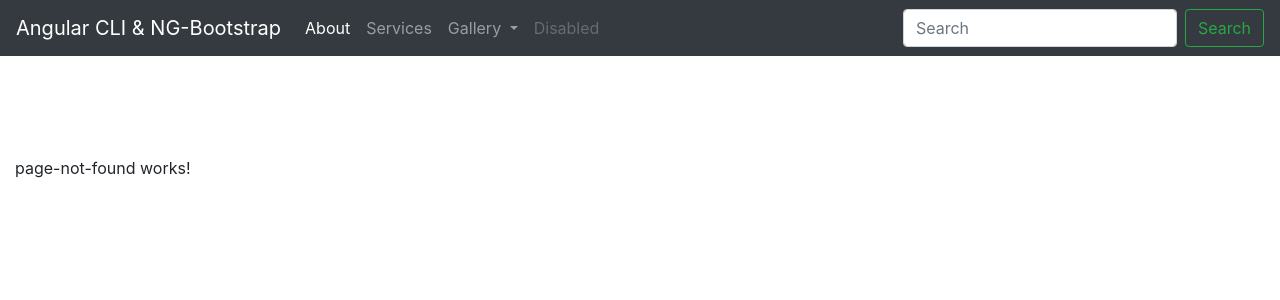
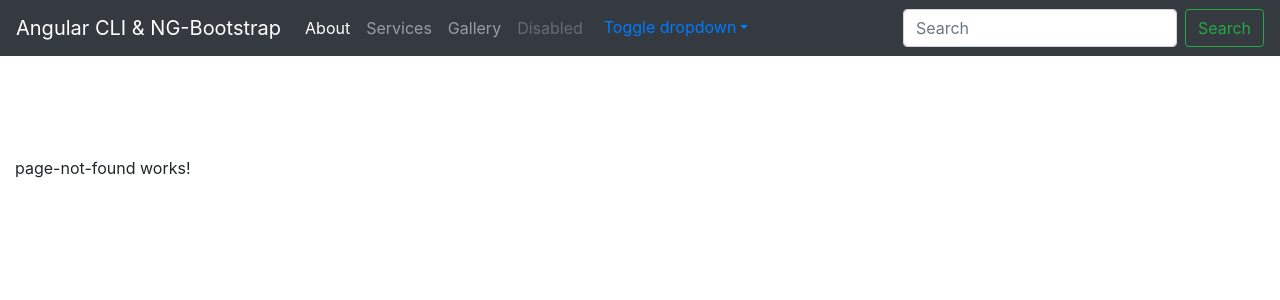
Before and after one commit to aadenco/aadenco-angular, an Angular app: page / in a window 1280 px wide. Shown: the top 300 px of the page. Built offline with nearby package versions, Linux system fonts and the light colour scheme.

Commit message:
some navwork

```diff
--- a/src/app/components/topnav/topnav.component.html
+++ b/src/app/components/topnav/topnav.component.html
@@ -1,31 +1,33 @@
-
 <nav class="navbar navbar-expand-lg navbar-dark bg-dark">
   <a class="navbar-brand" routerLink="home">Angular CLI &amp; NG-Bootstrap</a>
-    <button class="navbar-toggler" type="button" data-toggle="collapse" data-target="#navbarSupportedContent" aria-controls="navbarSupportedContent" aria-expanded="false" aria-label="Toggle navigation">
+  <button class="navbar-toggler" type="button" data-toggle="collapse" data-target="#navbarSupportedContent" aria-controls="navbarSupportedContent"
+    aria-expanded="false" aria-label="Toggle navigation">
     <span class="navbar-toggler-icon"></span>
   </button>
 
   <div class="collapse navbar-collapse" id="navbarSupportedContent">
     <ul class="navbar-nav mr-auto">
       <li class="nav-item active">
-          <a class="nav-link" routerLink="about">About <span class="sr-only">(current)</span></a>
+        <a class="nav-link" routerLink="about">About
+          <span class="sr-only">(current)</span>
+        </a>
       </li>
       <li class="nav-item">
-          <a class="nav-link" routerLink="about">Services</a>
+        <a class="nav-link" routerLink="services">Services</a>
       </li>
-        <li class="nav-item dropdown">
-          <a class="nav-link dropdown-toggle" href="#" id="navbarDropdown" role="button" data-toggle="dropdown" aria-haspopup="true" aria-expanded="false">
-            Gallery
-          </a>
-          <div class="dropdown-menu" aria-labelledby="navbarDropdown">
-            <a class="dropdown-item" href="#">Action</a>
-            <a class="dropdown-item" href="#">Another action</a>
-            <div class="dropdown-divider"></div>
-            <a class="dropdown-item" href="#">Something else here</a>
-          </div>
+      <li class="nav-item">
+          <a class="nav-link" routerLink="gallery">Gallery</a>
         </li>
       <li class="nav-item">
         <a class="nav-link disabled" href="#">Disabled</a>
+      </li>
+      <li class="d-inline-block" ngbDropdown #myDrop="ngbDropdown">
+          <button class="btn btn-link" id="dropdownManual" ngbDropdownAnchor (focus)="myDrop.open()">Toggle dropdown</button>
+          <div ngbDropdownMenu aria-labelledby="dropdownManual">
+            <button class="dropdown-item" routerLink="about">Action - 1</button>
+            <button class="dropdown-item">Another Action</button>
+            <button class="dropdown-item">Something else is here</button>
+          </div>
         </li>
     </ul>
     <form class="form-inline my-2 my-lg-0">
```
Lines whose indentation alone changed are shown as unchanged.
